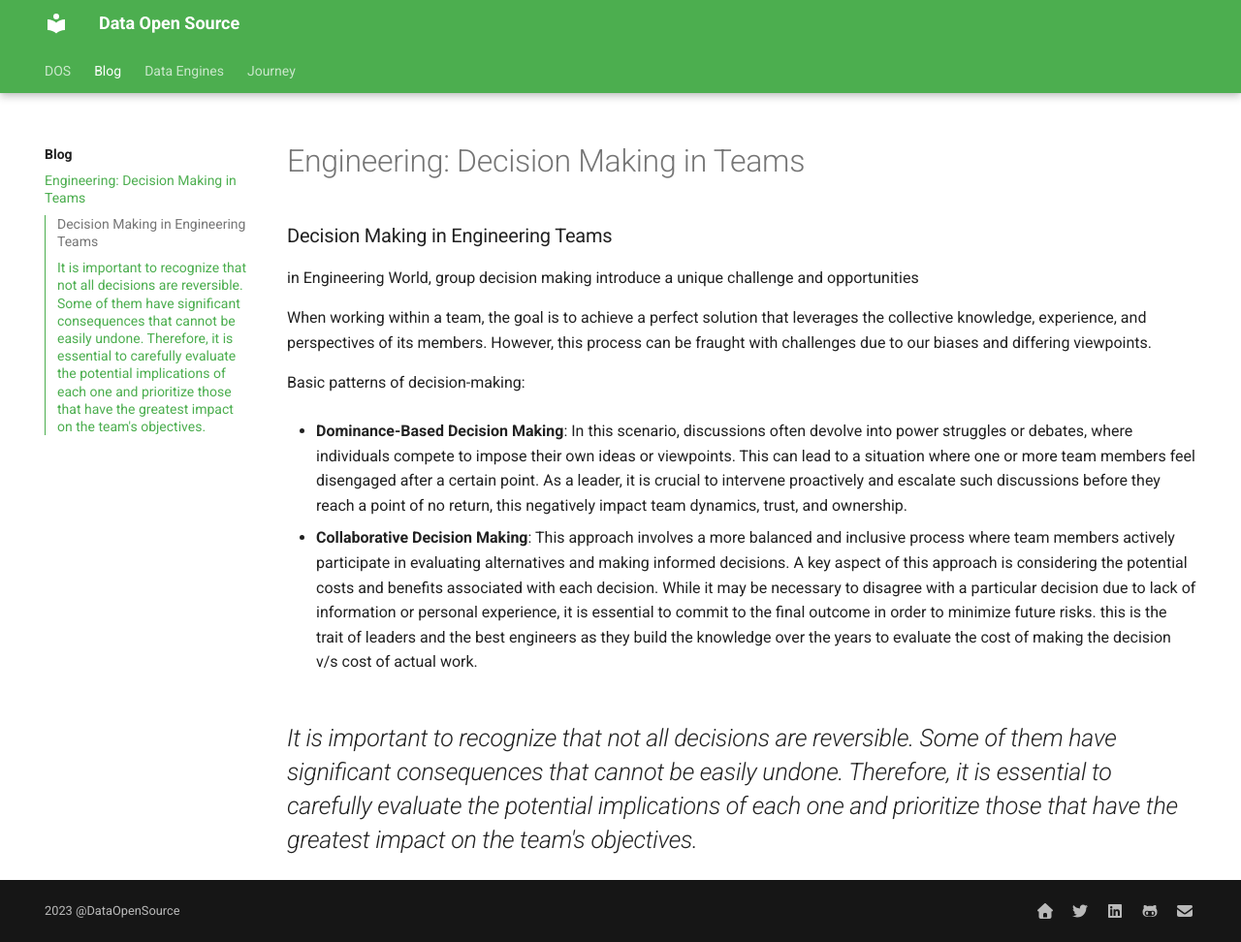
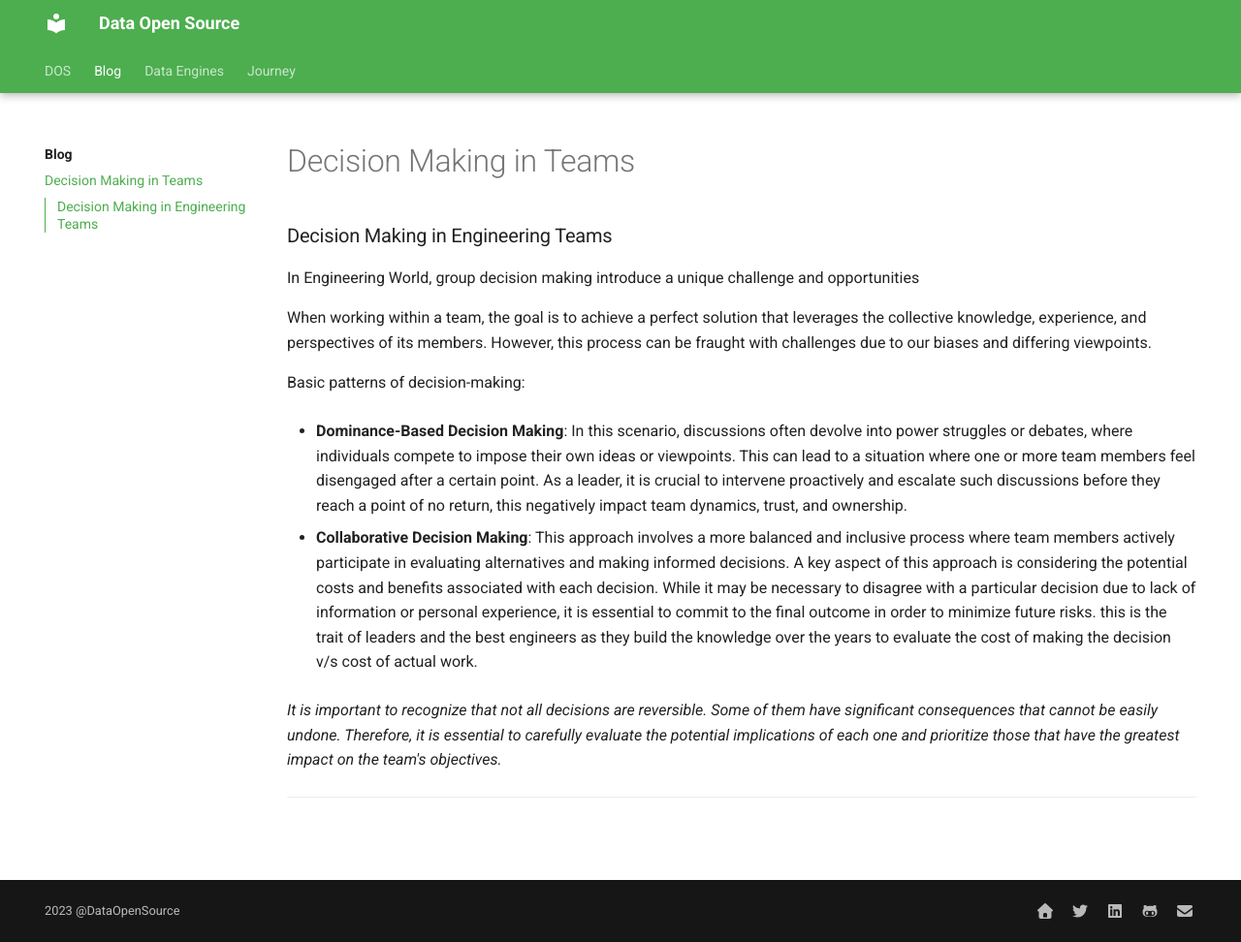
Before and after one commit to bot-netizen/blog, an MkDocs documentation site: the page built from docs/Blog/Decision_Making_In_Teams.md, in a window 1280 px wide and 972 px high. Shown: the whole window at 97% size. Built offline with MkDocs 1.6.1 and Material for MkDocs 9.7.7, drawn with Linux system fonts in a browser that asks for light colours.

Commit message:
fixed typo issues

```diff
--- a/docs/Blog/Decision_Making_In_Teams.md
+++ b/docs/Blog/Decision_Making_In_Teams.md
@@ -1,7 +1,7 @@
 ---
 site_url: https://www.dataopensource.com
 edit_uri: https://www.dataopensource.com/Data%20Engines/Trino_on_Yarn
-title: "Engineering: Decision Making in Teams"
+title: "Decision Making in Teams"
 description: "Pattrems of Decision Making in Engineering Teams"
 author: Iqbal Singh
 hide:
@@ -11,7 +11,7 @@
 
 ### Decision Making in Engineering Teams
 
-in Engineering World, group decision making introduce a unique challenge and opportunities
+In Engineering World, group decision making introduce a unique challenge and opportunities
 
 When working within a team, the goal is to achieve a perfect solution that leverages the collective knowledge, experience, and perspectives of its members. However, this process can be fraught with challenges due to our biases and differing viewpoints.
 
@@ -22,4 +22,5 @@
  * **Collaborative Decision Making**: This approach involves a more balanced and inclusive process where team members actively participate in evaluating alternatives and making informed decisions. A key aspect of this approach is considering the potential costs and benefits associated with each decision. While it may be necessary to disagree with a particular decision due to lack of information or personal experience, it is essential to commit to the final outcome in order to minimize future risks. this is the trait of leaders and the best engineers as they build the knowledge over the years to evaluate the cost of making the decision v/s cost of actual work.
 
 _It is important to recognize that not all decisions are reversible. Some of them have significant consequences that cannot be easily undone. Therefore, it is essential to carefully evaluate the potential implications of each one and prioritize those that have the greatest impact on the team's objectives._
+
 ----
```
Also changed, not shown: docs/Blog/index.md (+1 -0 lines).
